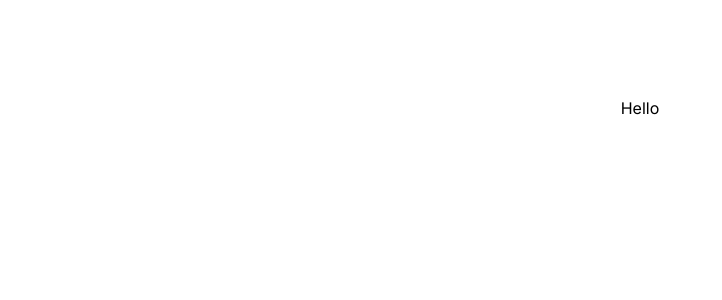
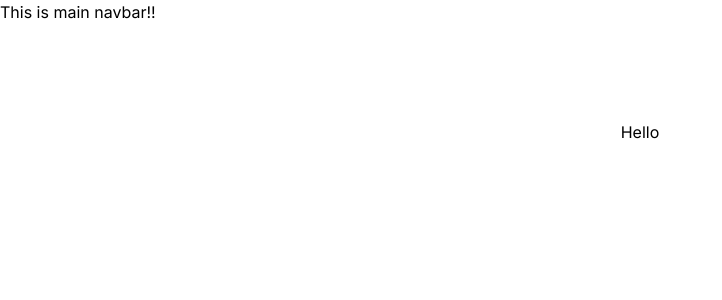
Before and after one commit to ANINDITAPRIYADARSHINI/Blog-next, a Next.js app: page / in a window 1280 px wide. Shown: the top 300 px of the page, without its empty margins (0-722 px from the left). Built offline with nearby package versions, Linux system fonts and the light colour scheme.

Commit message:
Created loading,error and not-found pages!!

```diff
--- /dev/null
+++ b/app/error.tsx
@@ -0,0 +1,8 @@
+'use client'
+export default function Error() {
+    return (
+      <main className="flex min-h-screen flex-col items-center justify-between p-24">
+        <h1>Error</h1>
+      </main>
+    );
+  }
--- a/app/layout.tsx
+++ b/app/layout.tsx
@@ -16,7 +16,9 @@ export default function RootLayout({
 }) {
   return (
     <html lang="en">
-      <body className={inter.className}>{children}</body>
+      <body className={inter.className}>
+        <h1>This is main navbar!!</h1>
+        {children}</body>
     </html>
   );
 }
--- /dev/null
+++ b/app/loading.tsx
@@ -0,0 +1,7 @@
+export default function Loading() {
+    return (
+      <main className="flex min-h-screen flex-col items-center justify-between p-24">
+        <h1>Loading</h1>
+      </main>
+    );
+  }
--- /dev/null
+++ b/app/not-found.tsx
@@ -0,0 +1,11 @@
+import Link from 'next/link';
+
+export default function NotFound() {
+    return (
+      <main className="flex min-h-screen flex-col items-center justify-between p-24">
+        <h2>Not Found</h2>
+        <p>Sorry, the page you are looking for does not exist.</p>
+        <Link href="/">Return Home</Link>
+      </main>
+    );
+  }
```
